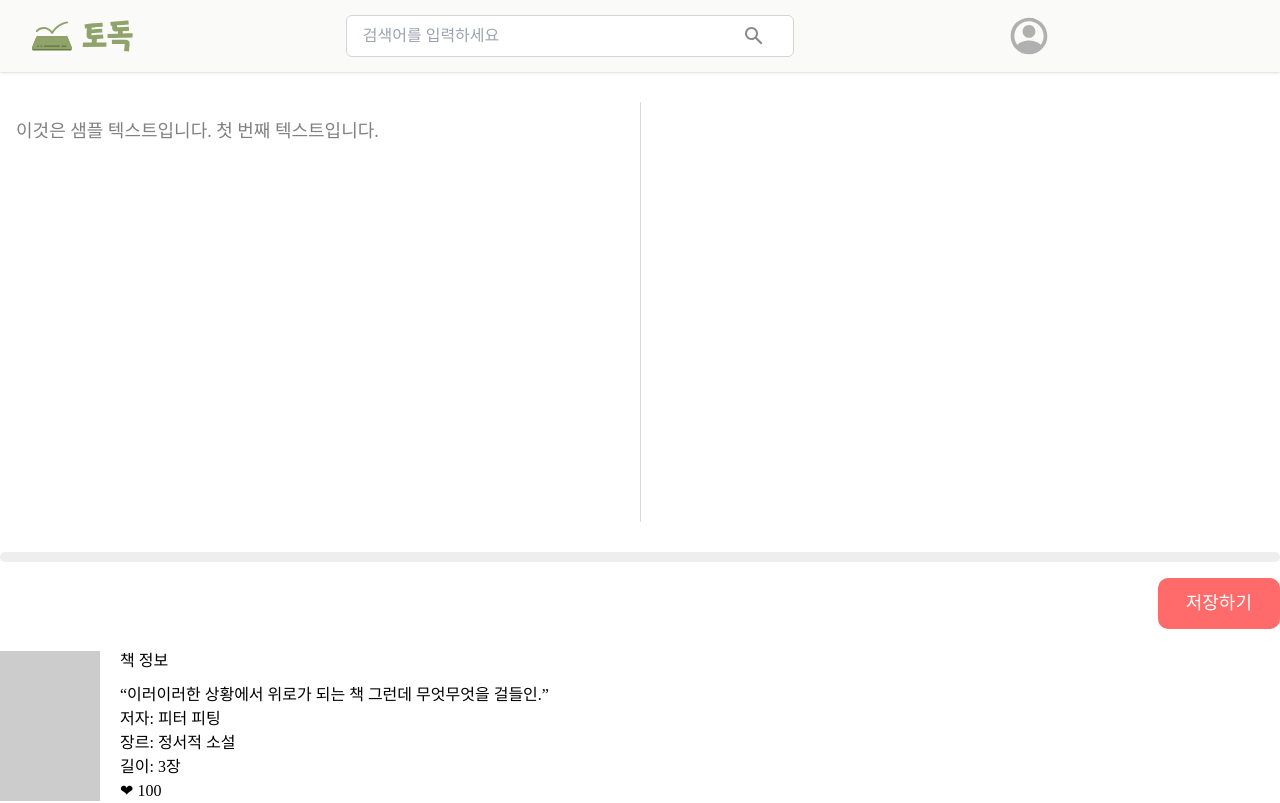
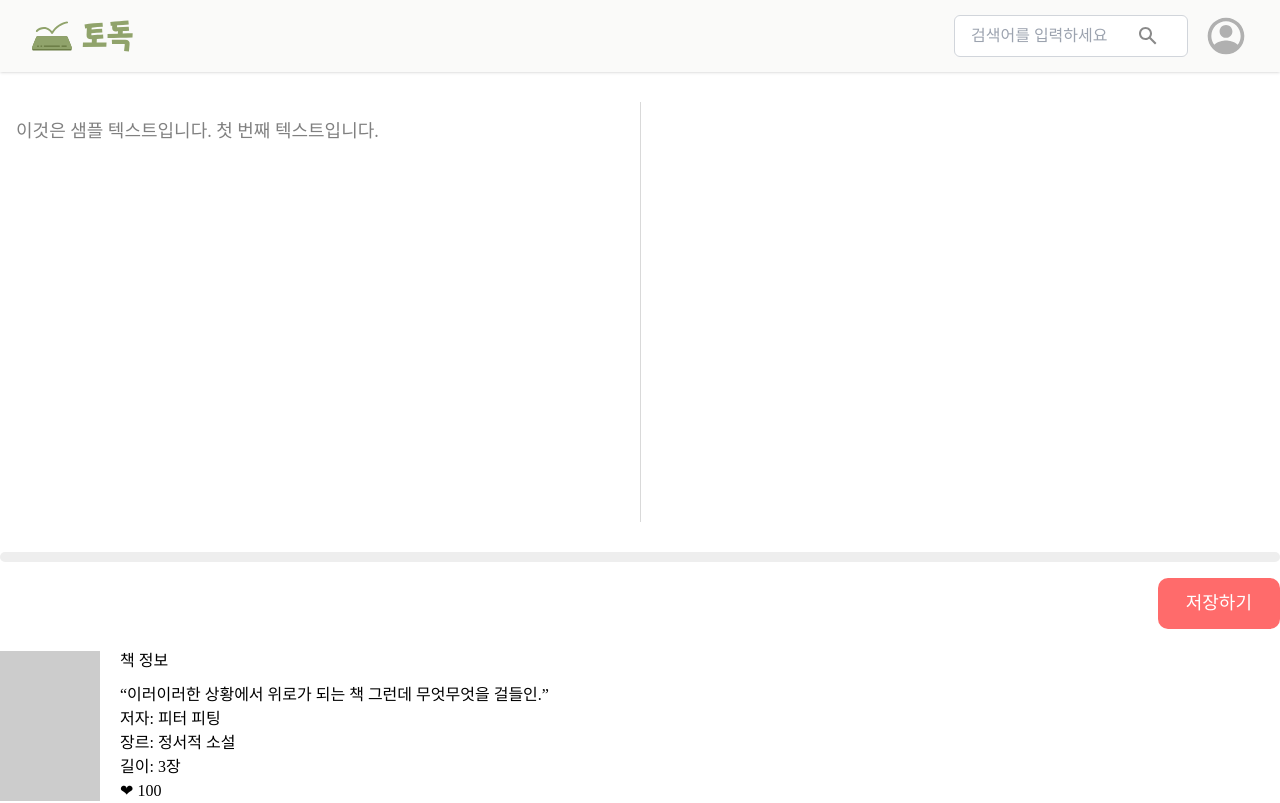
Before and after one commit to yihimin/js_todoc, a React (Create React App) app: page /pilsa in a window 1280 px wide. Shown: the top 803 px of the page. Built offline with nearby package versions, Linux system fonts and the light colour scheme; a web font is replaced by a local one.

Commit message:
fix: navbar

```diff
--- a/src/components/SearchNav.jsx
+++ b/src/components/SearchNav.jsx
@@ -16,7 +16,8 @@
       <Link to="/main" className="flex items-center">
         <img src={TodocLogo} alt="Todoc Logo" className="h-8" />
       </Link>
-      <div className="relative flex-1 max-w-md mx-4">
+      <div className="flex items-center">
+        <div className="relative max-w-md mx-4">
           <input
             type="text"
             className="w-full py-2 px-4 rounded-md border border-gray-300 focus:outline-none focus:ring-2 focus:ring-customGreen"
@@ -52,7 +53,7 @@
             </ul>
           )}
         </div>
-      <div className="mt-16"></div>
+      </div>
     </header>
   );
 };
```
Lines whose indentation alone changed are shown as unchanged.
